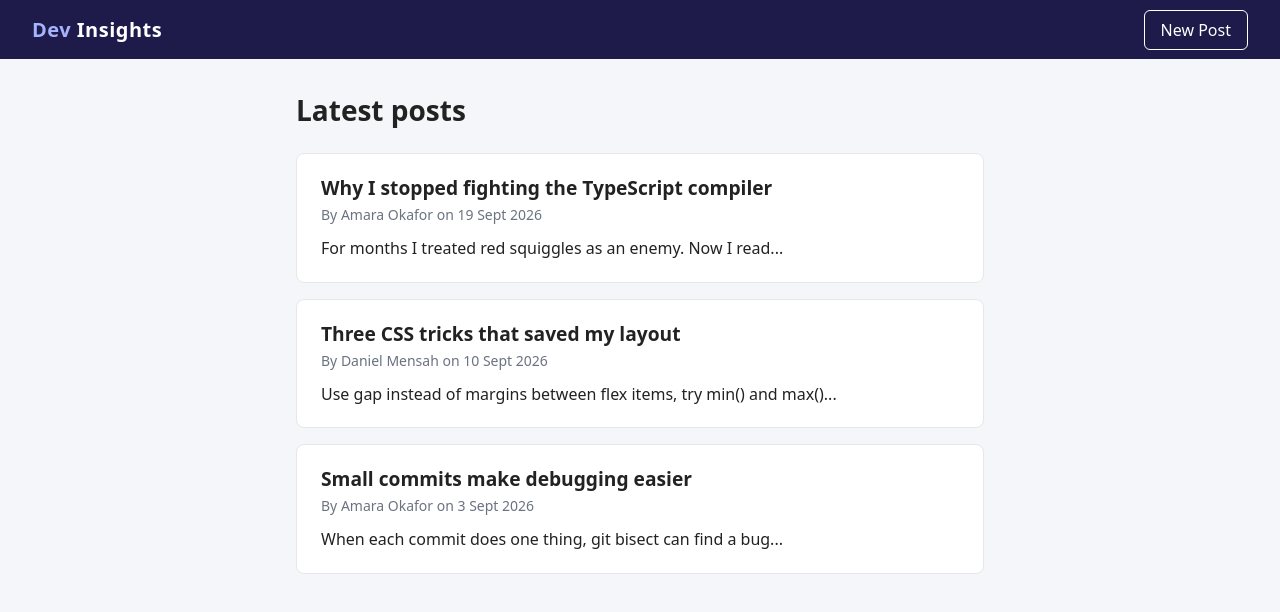
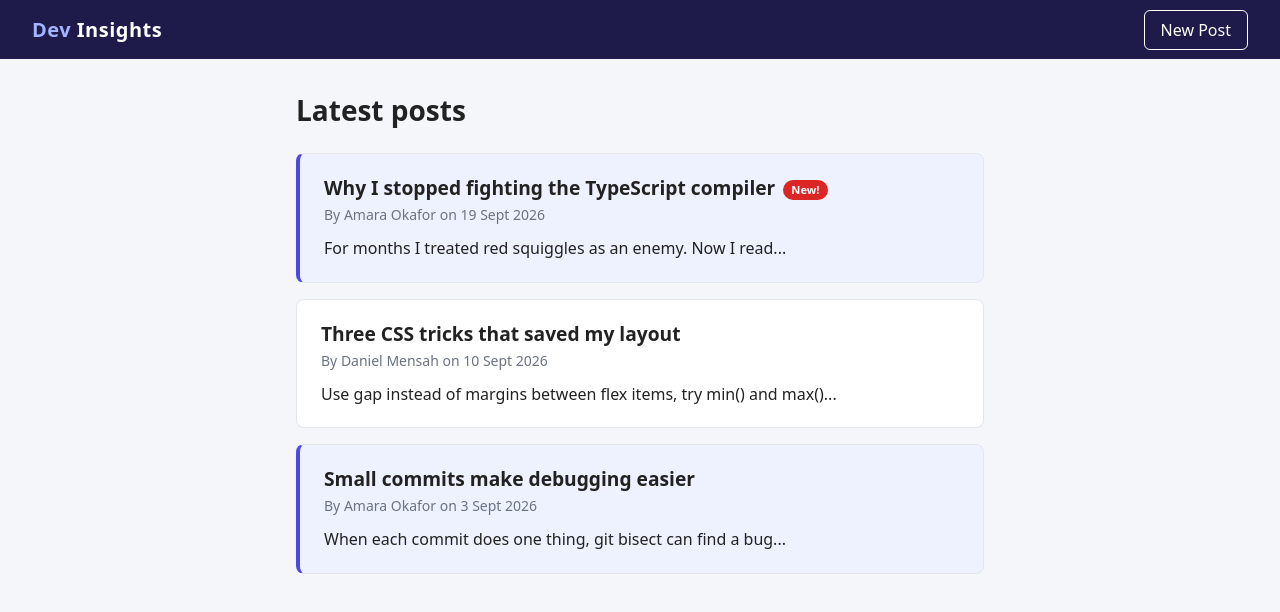
Before and after one commit to Tabitha2005/react-dev-formative-1, a React (Vite) app in the folder mini-blog/: page / in a window 1280 px wide. Shown: the top 612 px of the page. Built offline with nearby package versions, Linux system fonts and the light colour scheme.

Commit message:
Add New badge and author highlight as conditional styling

```diff
--- a/mini-blog/src/components/Post.tsx
+++ b/mini-blog/src/components/Post.tsx
@@ -1,15 +1,23 @@
 import type { Post as PostData } from '../types/post'
-import { getPreview, formatDate } from '../utils/format'
+import { getPreview, formatDate, isNew } from '../utils/format'
 import '../styles/post.css'
+
+const HIGHLIGHTED_AUTHOR = 'Amara Okafor'
 
 interface PostProps {
   post: PostData
 }
 
 function Post({ post }: PostProps) {
+  const isHighlighted = post.author === HIGHLIGHTED_AUTHOR
+  const className = isHighlighted ? 'post post--highlighted' : 'post'
+
   return (
-    <article className="post">
-      <h2 className="post-title">{post.title}</h2>
+    <article className={className}>
+      <h2 className="post-title">
+        {post.title}
+        {isNew(post.date) && <span className="post-badge">New!</span>}
+      </h2>
       <p className="post-meta">
         By {post.author} on <time dateTime={post.date}>{formatDate(post.date)}</time>
       </p>
--- a/mini-blog/src/styles/post.css
+++ b/mini-blog/src/styles/post.css
@@ -25,3 +25,19 @@
 .post-preview {
   line-height: 1.6;
 }
+
+.post--highlighted {
+  background: #eef2ff;
+  border-left: 4px solid #4f46e5;
+}
+
+.post-badge {
+  margin-left: 0.5rem;
+  padding: 0.15rem 0.5rem;
+  background: #dc2626;
+  color: #fff;
+  font-size: 0.7rem;
+  font-weight: 700;
+  border-radius: 999px;
+  vertical-align: middle;
+}
--- a/mini-blog/src/utils/format.ts
+++ b/mini-blog/src/utils/format.ts
@@ -11,3 +11,8 @@ export function formatDate(isoDate: string): string {
     year: 'numeric',
   })
 }
+
+export function isNew(isoDate: string, hours = 24): boolean {
+  const age = Date.now() - new Date(isoDate).getTime()
+  return age >= 0 && age < hours * 60 * 60 * 1000
+}
```
